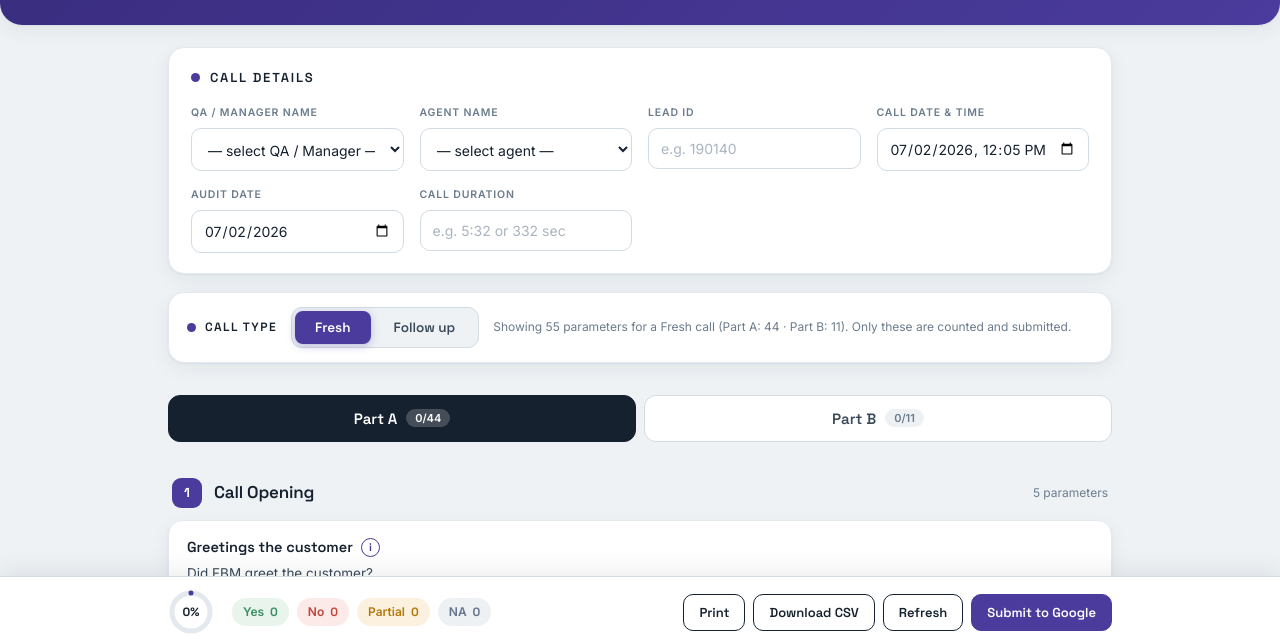
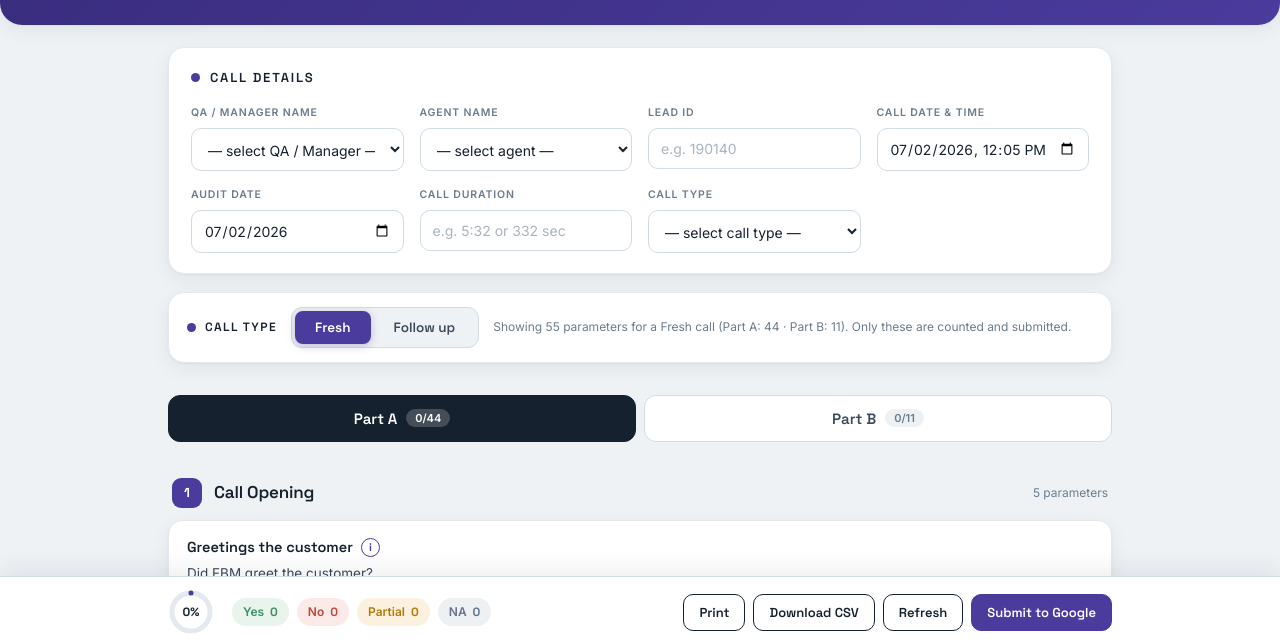
Before and after one commit to poonamsingh-code/ambak-qa-form-1, a plain HTML site: page index.html in a window 1280 px wide. Shown: the part 153-792 px from the top of the page. Drawn offline with Linux system fonts and the light colour scheme.

Commit message:
Add Call Type selection and update related fields

```diff
--- a/index.html
+++ b/index.html
@@ -318,6 +318,12 @@
         <input type="date" id="cd_auditdate"></label>
       <label>Call Duration
         <input type="text" id="cd_duration" placeholder="e.g. 5:32 or 332 sec"></label>
+      <label>Call Type
+        <select id="cd_calltype">
+          <option value="">— select call type —</option>
+          <option value="Calibration Call">Calibration Call</option>
+          <option value="Non-Calibration Call">Non-Calibration Call</option>
+        </select></label>
     </div>
   </section>
 
@@ -623,7 +629,8 @@ function exportCSV(){
     ['Call Type', callType],
     ['Call Date & Time', document.getElementById('cd_calldt').value],
     ['Audit Date', document.getElementById('cd_auditdate').value],
-    ['Call Duration', document.getElementById('cd_duration').value]
+    ['Call Duration', document.getElementById('cd_duration').value],
+    ['Calibration Type', document.getElementById('cd_calltype').value]
   ];
   const q=s=>'"'+String(s==null?'':s).replace(/"/g,'""')+'"';
   let rows=[['Section','Category','Parameter','Call type','Audit question','Response','Remark']];
@@ -671,6 +678,7 @@ function buildSubmission(){
     ['Call Date & Time', calldt],
     ['Audit Date', document.getElementById('cd_auditdate').value],
     ['Call Duration', document.getElementById('cd_duration').value],
+    ['Calibration Type', document.getElementById('cd_calltype').value],
     ['Yes', t.Yes], ['No', t.No], ['Partial', t.Partial], ['NA', t.NA],
     ['Answered', answered], ['Total', total]
   ];
@@ -736,7 +744,8 @@ function openReview(){
     ['Call Type', callType],
     ['Call Date & Time', (val('cd_calldt')||'').replace('T',' ')],
     ['Audit Date', val('cd_auditdate')],
-    ['Call Duration', val('cd_duration')]
+    ['Call Duration', val('cd_duration')],
+    ['Call Type (Calibration)', val('cd_calltype')]
   ].map(d=>`<div class="it"><span class="k">${esc(d[0])}</span><span class="v">${esc(String(d[1]||'—'))}</span></div>`).join('');
 
   const chips=`<div class="sum-tally">
```
